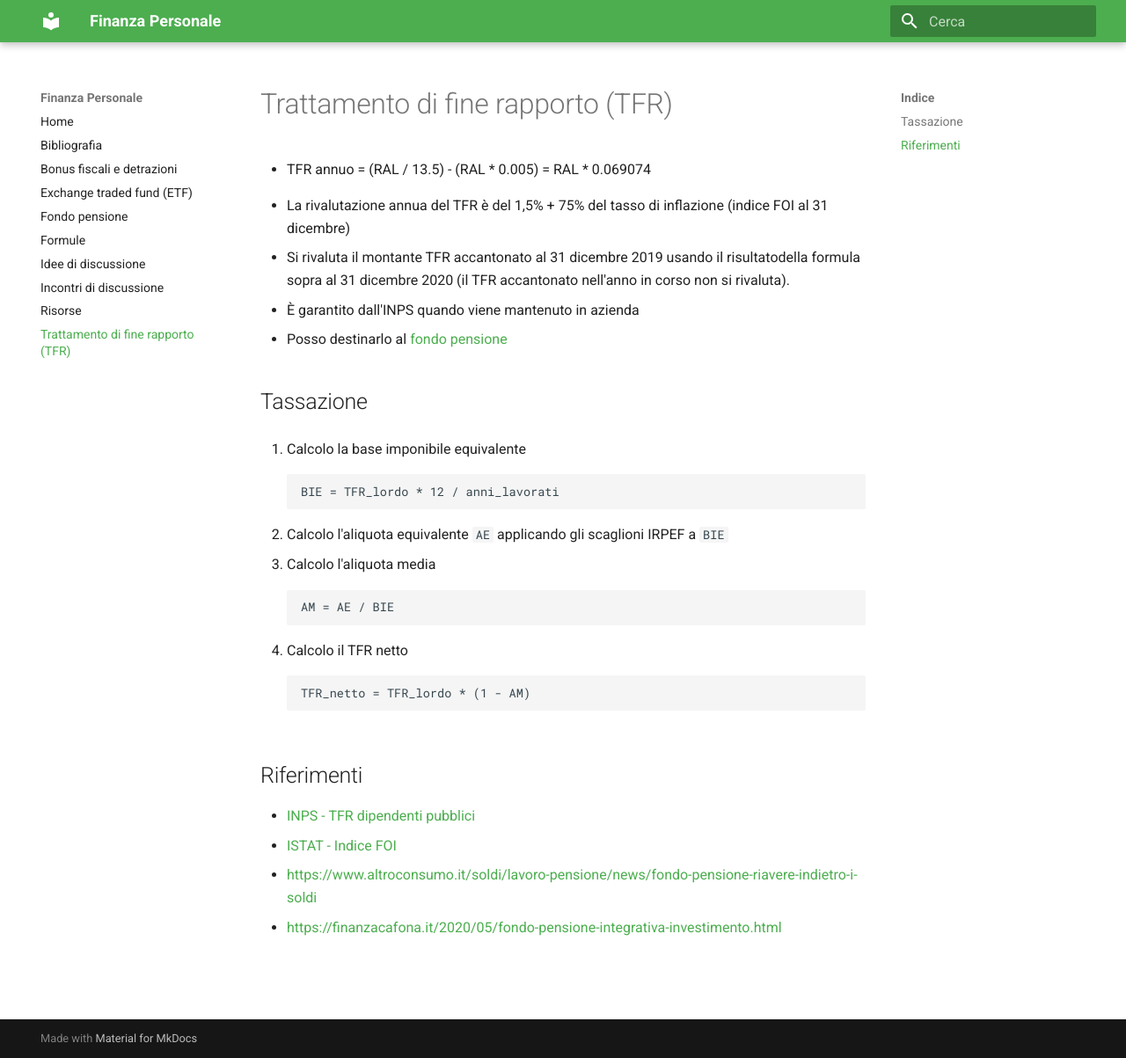
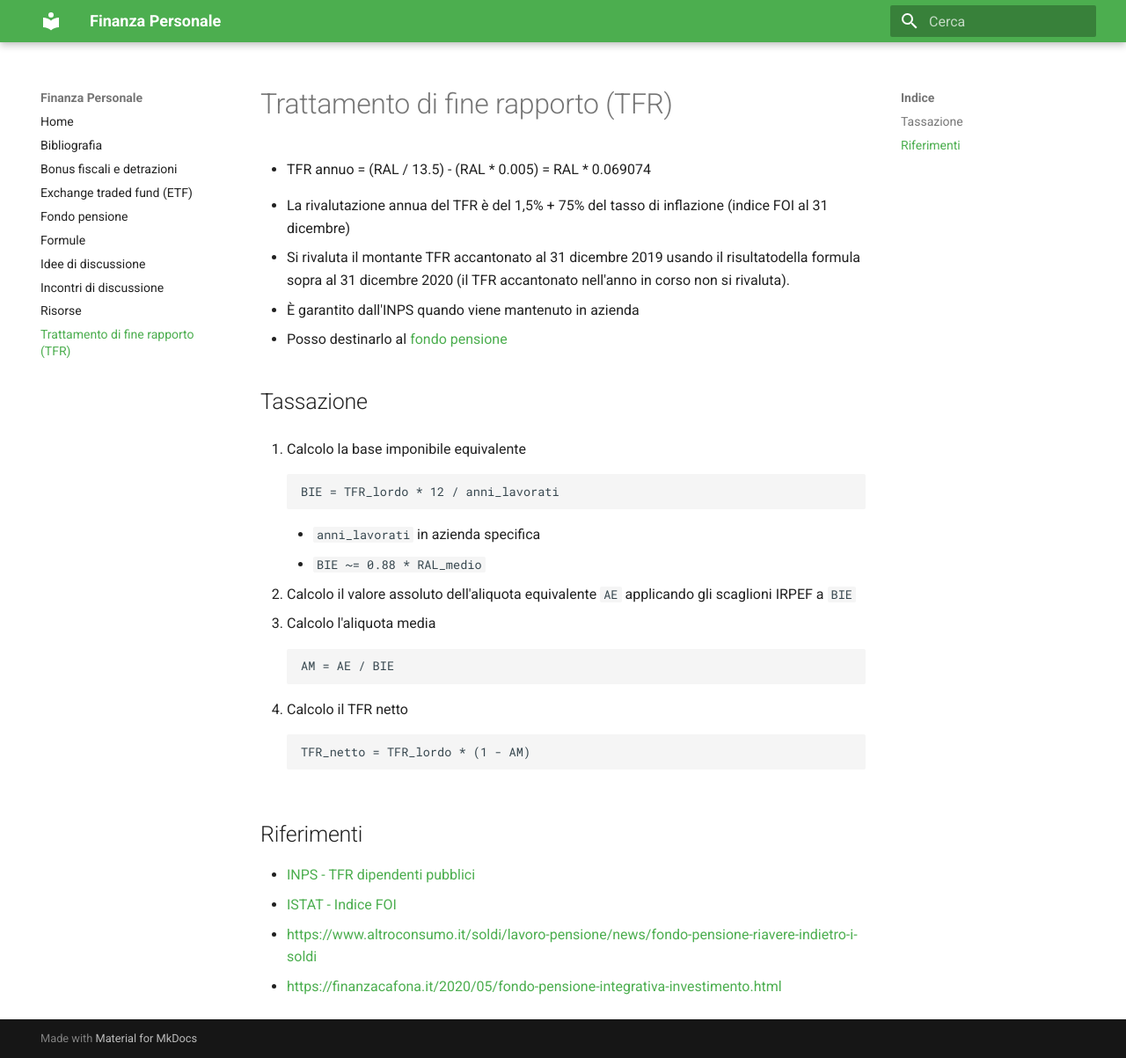
Before and after one commit to simgunz/wiki-finanza-personale, an MkDocs documentation site: the page built from docs/tfr.md, in a window 1280 px wide and 1203 px high. Shown: the whole window at 88% size. Built offline with MkDocs 1.6.1 and Material for MkDocs 9.7.7, drawn with Linux system fonts in a browser that asks for light colours.

Commit message:
Aggiunte formule a calcolo tfr

````diff
--- a/docs/tfr.md
+++ b/docs/tfr.md
@@ -18,7 +18,11 @@
    BIE = TFR_lordo * 12 / anni_lavorati
    ```
 
-2. Calcolo l'aliquota equivalente `AE` applicando gli scaglioni IRPEF a `BIE`
+   - `anni_lavorati` in azienda specifica
+
+   - `BIE ~= 0.88 * RAL_medio`
+
+2. Calcolo il valore assoluto dell'aliquota equivalente `AE` applicando gli scaglioni IRPEF a `BIE`
 
 3. Calcolo l'aliquota media
 
````
